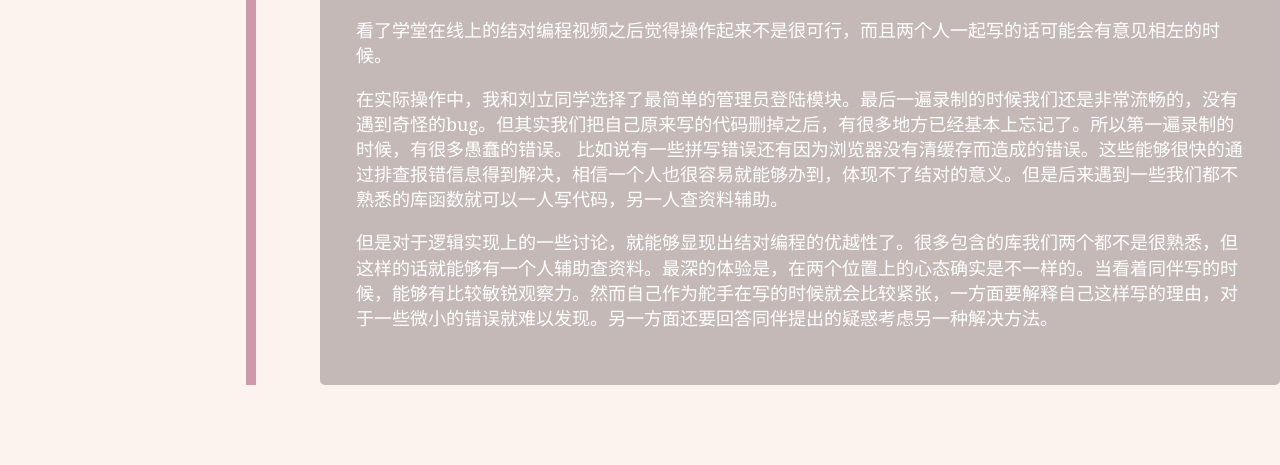
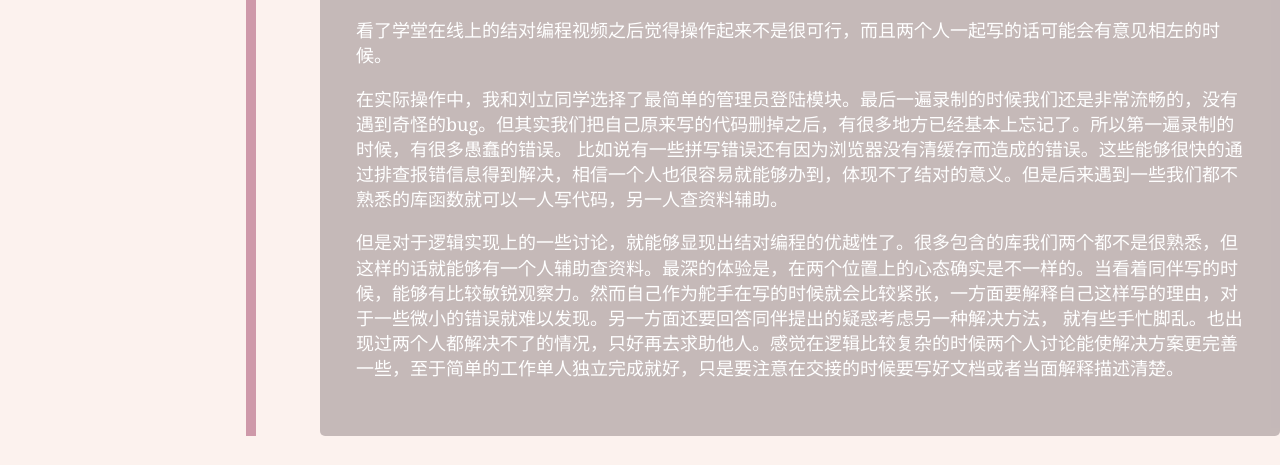
Before and after one commit to CaoZhilin/CaoZhilin.github.io, a plain HTML site: page diary1.html in a window 1280 px wide. Shown: the part 335-800 px from the top of the page. Drawn offline with Linux system fonts and the light colour scheme.

Commit message:
Update diary1.html

```diff
--- a/diary1.html
+++ b/diary1.html
@@ -41,8 +41,9 @@
                    比如说有一些拼写错误还有因为浏览器没有清缓存而造成的错误。这些能够很快的通过排查报错信息得到解决，相信一个人也很容易就能够办到，体现不了结对的意义。但是后来遇到一些我们都不熟悉的库函数就可以一人写代码，另一人查资料辅助。
                     </p>
                     <p>
-                    但是对于逻辑实现上的一些讨论，就能够显现出结对编程的优越性了。很多包含的库我们两个都不是很熟悉，但这样的话就能够有一个人辅助查资料。最深的体验是，在两个位置上的心态确实是不一样的。当看着同伴写的时候，能够有比较敏锐观察力。然而自己作为舵手在写的时候就会比较紧张，一方面要解释自己这样写的理由，对于一些微小的错误就难以发现。另一方面还要回答同伴提出的疑惑考虑另一种解决方法。
-                    </p>
+                    但是对于逻辑实现上的一些讨论，就能够显现出结对编程的优越性了。很多包含的库我们两个都不是很熟悉，但这样的话就能够有一个人辅助查资料。最深的体验是，在两个位置上的心态确实是不一样的。当看着同伴写的时候，能够有比较敏锐观察力。然而自己作为舵手在写的时候就会比较紧张，一方面要解释自己这样写的理由，对于一些微小的错误就难以发现。另一方面还要回答同伴提出的疑惑考虑另一种解决方法，
+                    就有些手忙脚乱。也出现过两个人都解决不了的情况，只好再去求助他人。感觉在逻辑比较复杂的时候两个人讨论能使解决方案更完善一些，至于简单的工作单人独立完成就好，只是要注意在交接的时候要写好文档或者当面解释描述清楚。
+		</p>
                 </div>
         </li>
         </ul>
```
